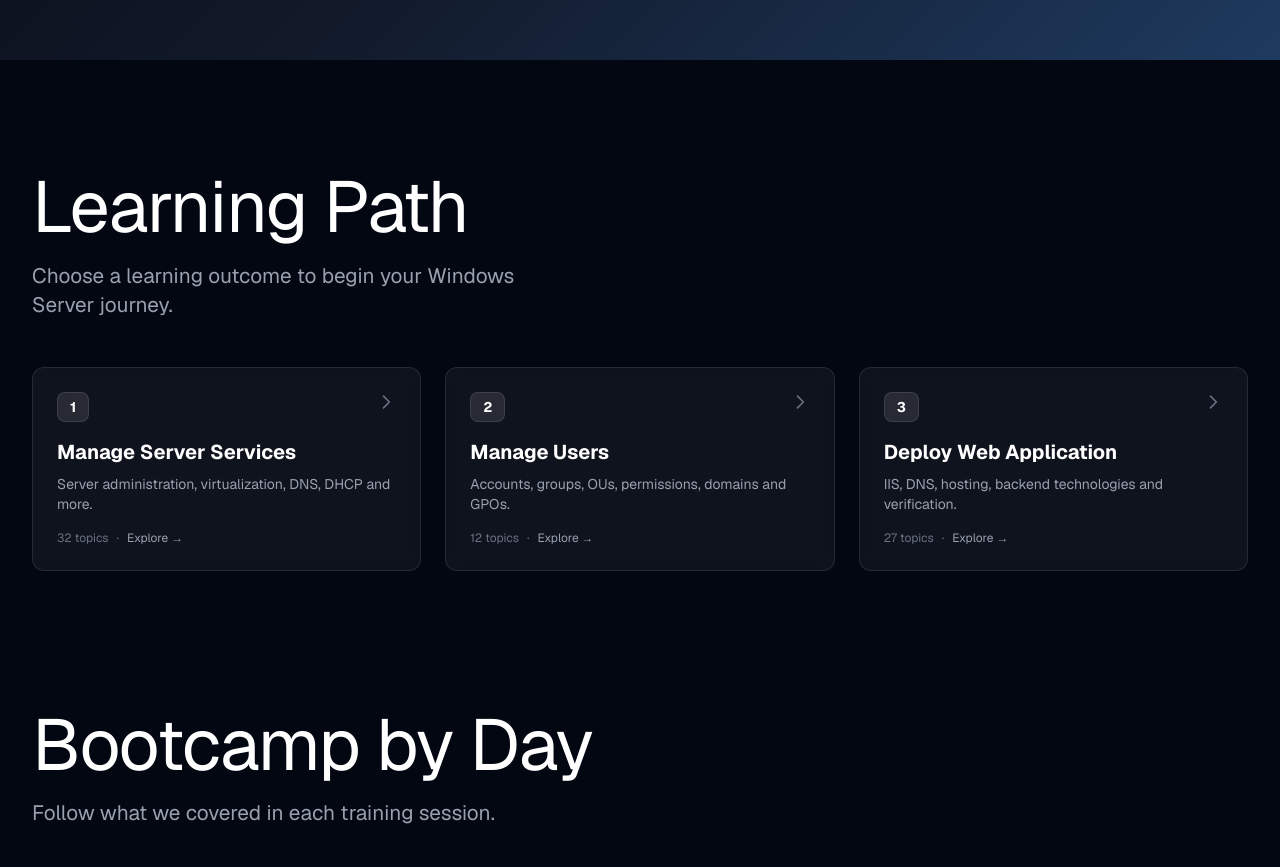
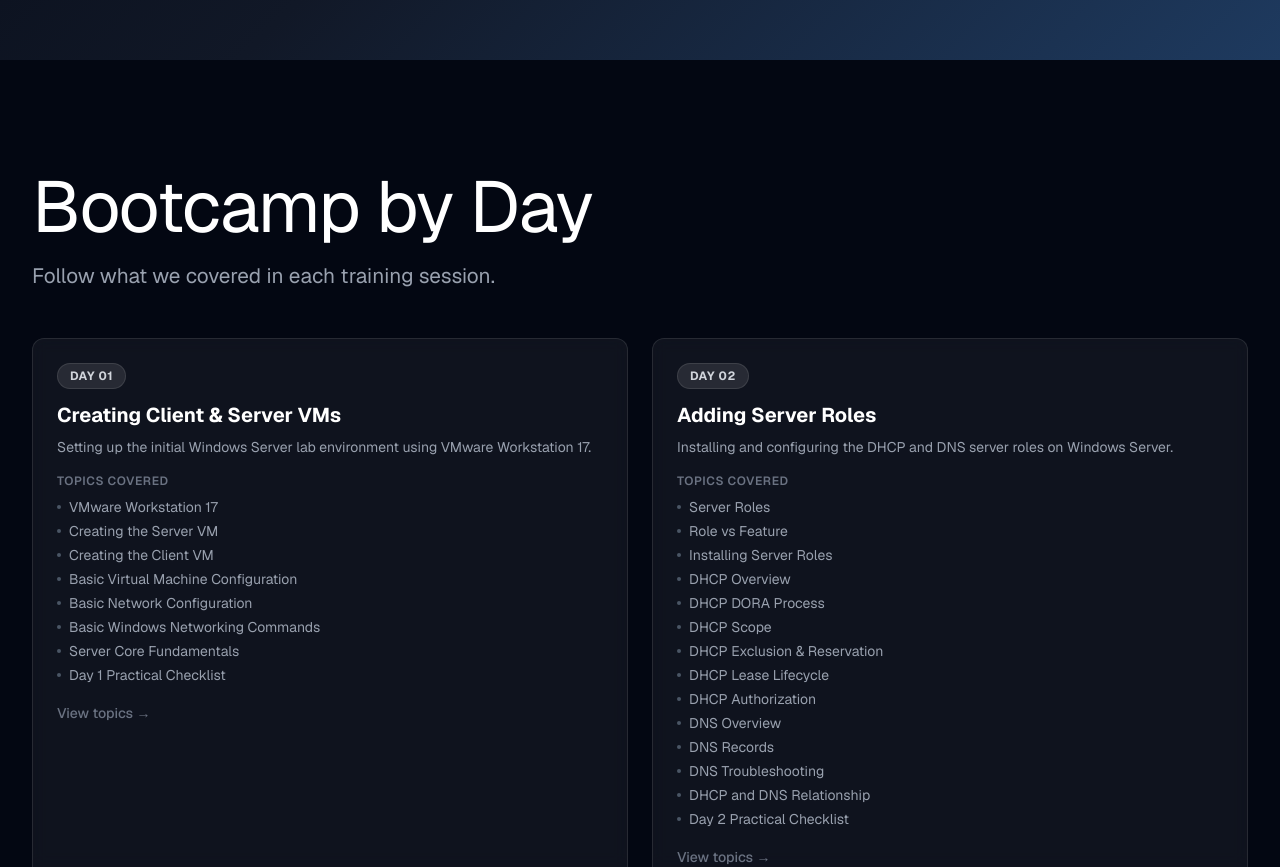
Before and after one commit to ragwhoo/bootcamp, a Next.js app: page / in a window 1280 px wide. Shown: the part 740-1607 px from the top of the page. Built offline with nearby package versions, Linux system fonts and the light colour scheme.

Commit message:
Remove Learning Path section from home page

```diff
--- a/app/page.tsx
+++ b/app/page.tsx
@@ -1,48 +1,12 @@
-import { learningOutcome1 } from "@/content/learning-outcome-1";
-import { learningOutcome2 } from "@/content/learning-outcome-2";
-import { learningOutcome3 } from "@/content/learning-outcome-3";
-import { LearningOutcomeCard } from "@/components/LearningOutcomeCard";
 import { DayCard } from "@/components/DayCard";
 import Hero from "@/components/Hero";
 import { days } from "@/content/days";
 import { BookOpen, Plug } from "lucide-react";
 
-function countTopics(lo: any) {
-  return lo.sections.reduce((acc: number, s: any) => acc + s.topics.length, 0);
-}
-
 export default function Home() {
-  const learningOutcomes = [
-    { ...learningOutcome1, count: countTopics(learningOutcome1) },
-    { ...learningOutcome2, count: countTopics(learningOutcome2) },
-    { ...learningOutcome3, count: countTopics(learningOutcome3) },
-  ];
-
   return (
     <div>
       <Hero />
-
-      <section id="learning-path">
-        <div className="mx-auto max-w-[1600px] px-5 pt-10 pb-24 sm:px-8">
-          <h2 className="mb-4 text-3xl leading-[1.05] font-normal tracking-[-0.02em] text-white sm:text-4xl lg:text-[4rem] xl:text-[4.5rem]">Learning Path</h2>
-          <p className="mb-12 max-w-lg text-lg leading-[1.4] font-normal text-pretty text-gray-400 sm:text-[1.3rem]">
-            Choose a learning outcome to begin your Windows Server journey.
-          </p>
-
-          <div className="grid gap-6 sm:grid-cols-2 lg:grid-cols-3">
-            {learningOutcomes.map((lo) => (
-              <LearningOutcomeCard
-                key={lo.id}
-                number={lo.number}
-                title={lo.title}
-                description={lo.description}
-                count={lo.count.toString()}
-                href={`/learning-outcome/${lo.id}`}
-              />
-            ))}
-          </div>
-        </div>
-      </section>
 
       <section id="bootcamp-by-day">
         <div className="mx-auto max-w-[1600px] px-5 pt-10 pb-24 sm:px-8">
```
